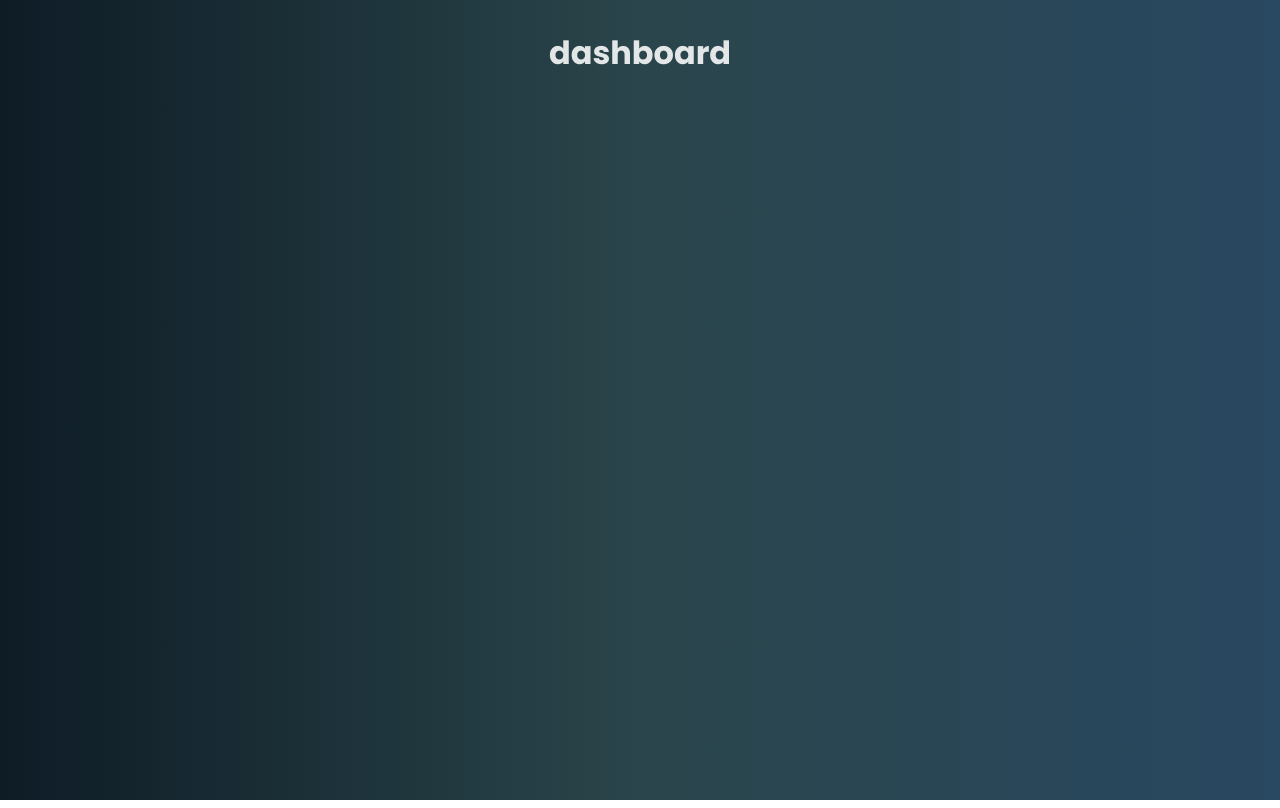
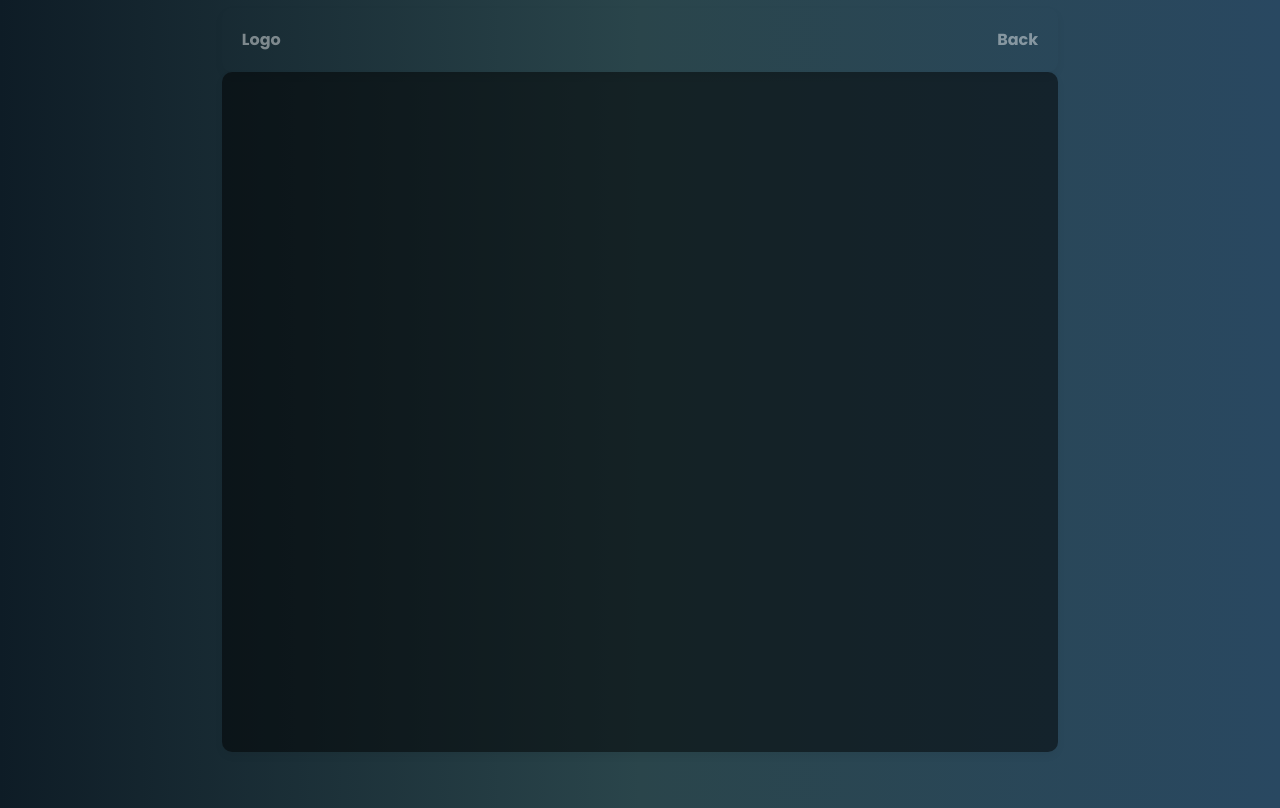
Before and after one commit to ssrikanthreddy/Resonex, a React (Vite) app in the folder frontend/: page /dashboard in a window 1280 px wide. Built offline with nearby package versions, Linux system fonts and the light colour scheme.

Commit message:
dashborad started

```diff
--- a/frontend/package.json
+++ b/frontend/package.json
@@ -14,7 +14,8 @@
     "gsap": "^3.12.2",
     "react": "^18.2.0",
     "react-dom": "^18.2.0",
-    "react-router-dom": "^6.17.0"
+    "react-router-dom": "^6.17.0",
+    "styled-components": "^6.1.0"
   },
   "devDependencies": {
     "@types/react": "^18.2.15",
--- a/frontend/src/App.css
+++ b/frontend/src/App.css
@@ -2,6 +2,7 @@
   justify-content: center;
   display: flex;
   width: 100%;
+  height: 100%;
 }
 
 a {
@@ -12,7 +13,7 @@ a {
   overflow: auto;
   scroll-behavior: smooth;
   position: relative;
-  width: 50%;
+  width: 53%;
   display: flex;
   align-items: center;
   justify-content: center;
@@ -134,3 +135,43 @@ a {
 .features-container li {
   opacity: 0;
 }
+
+
+/* Dashborad Styles */
+
+.page-dashboard{
+  width: 63%;
+  display: flex;
+  flex-direction: column;
+}
+
+.dashbar{
+  font-weight: bold;
+  width: 100%;
+  justify-content: space-evenly;
+  flex-wrap: wrap;
+  display: flex;
+  flex-direction: row;
+  justify-content: space-between;
+  align-self: center;
+  background-color:#00000000; /* Set your desired background color */
+  padding: 20px;
+  border-radius: 10px;
+  box-shadow: 0 4px 8px rgba(0, 0, 0, 0.1);
+  opacity: 0.5 ;
+}
+
+.dashboard {
+  width: 100%;
+  justify-content: space-evenly;
+  flex-wrap: wrap;
+  display: flex;
+  flex-direction: column;
+  align-self: center;
+  background-color:#000000; /* Set your desired background color */
+  padding: 20px;
+  border-radius: 10px;
+  box-shadow: 0 4px 8px rgba(0, 0, 0, 0.1);
+  height: 80vh;
+  opacity: 0.5 ;
+}
--- a/frontend/src/Dashboard.jsx
+++ b/frontend/src/Dashboard.jsx
@@ -1,24 +1,37 @@
+import React, { useEffect } from 'react';
+import { useLocation } from 'react-router-dom';
+
 const Dashboard = () => {
+  const location = useLocation();
+
+  useEffect(() => {
+    // Check if the current location is '/dashboard'
+    if (location.pathname === '/dashboard') {
+      document.body.style.height = '100vh';
+    } else {
+      document.body.style.height = 'auto';
+    }
+
+    // Clean up the style when the component is unmounted
+    return () => {
+      document.body.style.height = 'auto';
+    };
+  }, [location.pathname]);
+
   return (
-    <>
-      <h1>dashboard</h1>
-      <div id="dashboard">
-        <div className="input">
-          <div className="prompt-body"></div>
-          <div className="prompt-btn"></div>
+    <div className='page-dashboard'>
+      <div className='dashbar'>
+        <div className='logo'>
+          Logo
         </div>
-        <div className="output">
-          <div className="graphs">
-            <div className="probability">
-              <div className="happiness-rating"></div>
-              <div className="suicide-rating"></div>
-            </div>
-            <div className="suicide-rating"></div>
-          </div>
-          <div className="gpt-output"></div>
+        <div className='back'>
+          Back
         </div>
       </div>
-    </>
+      <div className='dashboard'>
+      </div>
+    </div>
+
   );
 };
 
--- a/frontend/src/index.css
+++ b/frontend/src/index.css
@@ -3,7 +3,7 @@
   font-family: 'Poppins';
   line-height: 1.5;
   font-weight: 100;
-
+  height: 100%;
   color-scheme: light dark;
   color: rgba(255, 255, 255, 0.87);
   /* background: linear-gradient(to right, #360033, #175c98);  */
```
Also changed, not shown: 1 other file (tests, documents, lock files or other folders).
